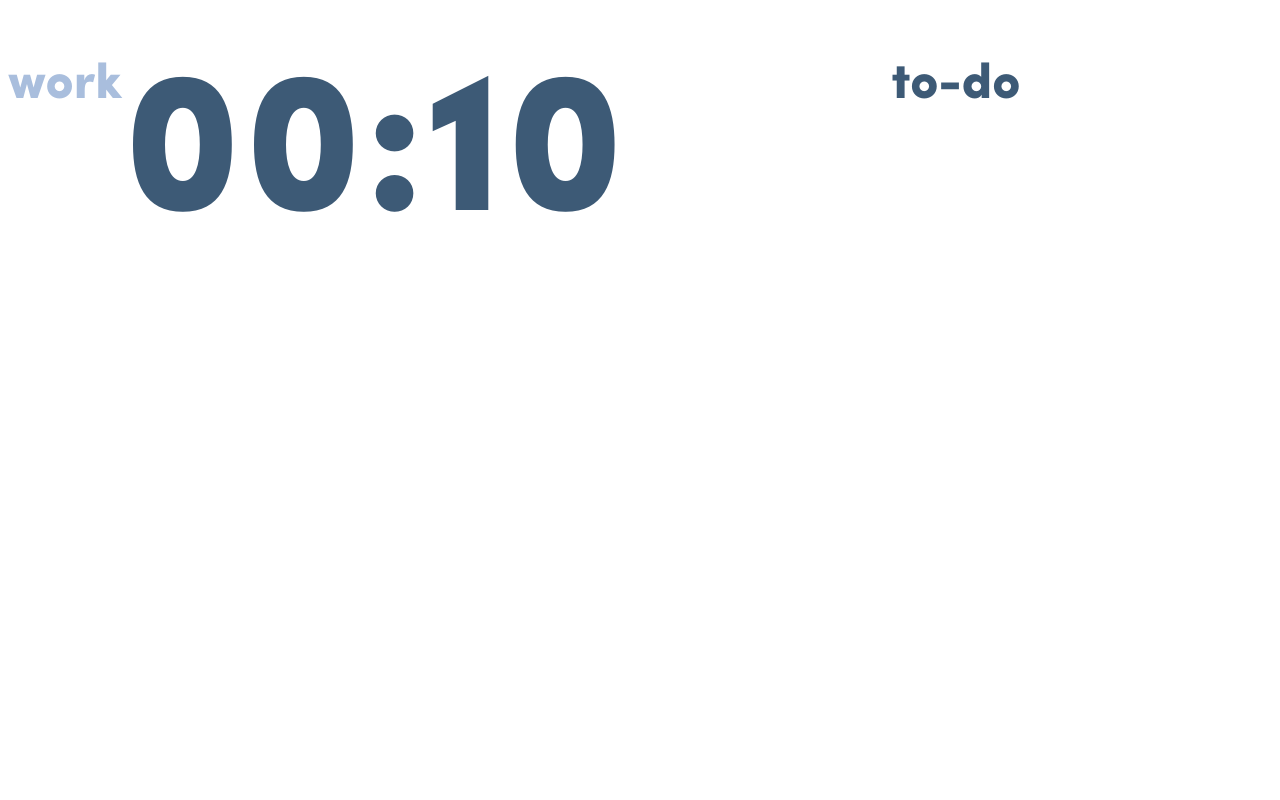
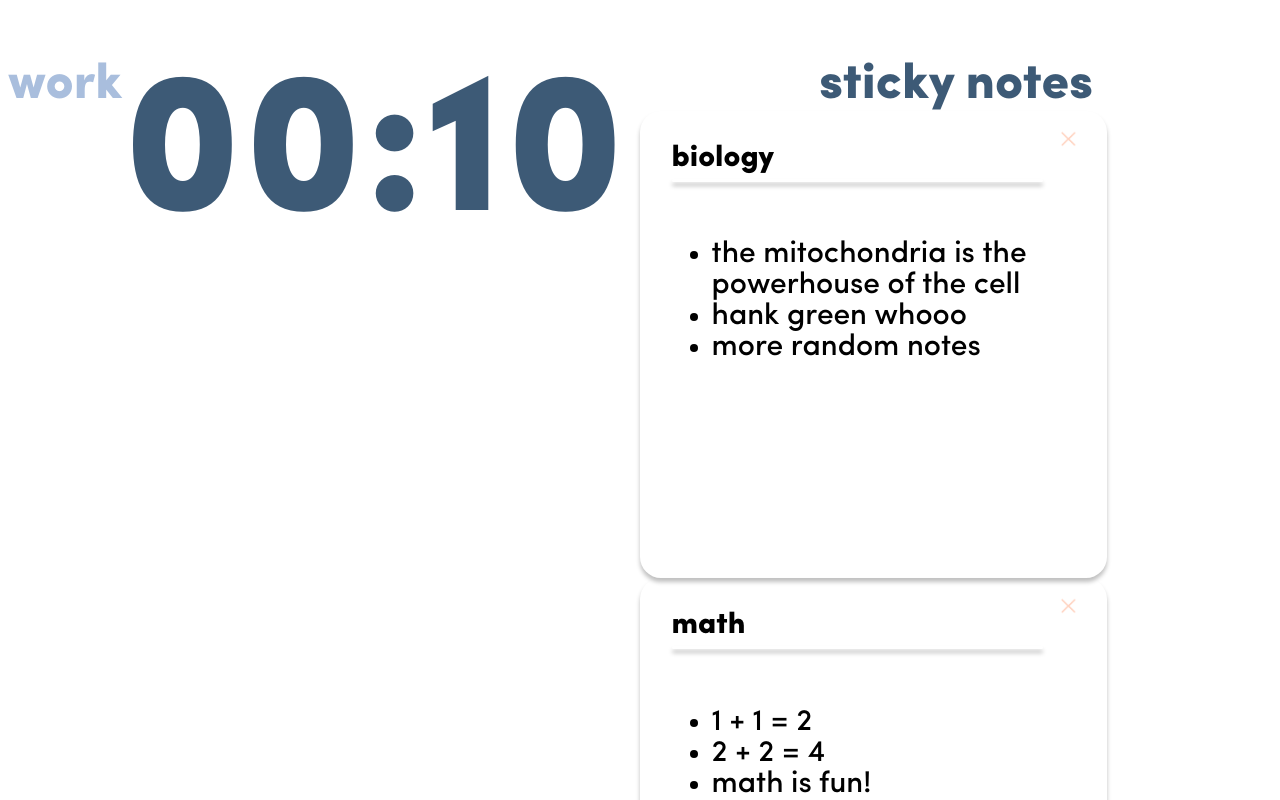
Before and after one commit to MohaElder/Project-Inspo, a Vue app in the folder project-inspo/: page / in a window 1280 px wide. Shown: the top 800 px of the page. Built offline with nearby package versions, Linux system fonts and the light colour scheme.

Commit message:
added sticky note ui and v-for support, dismiss button function for sticky note

```diff
--- /dev/null
+++ b/project-inspo/src/components/note.vue
@@ -0,0 +1,107 @@
+<template>
+  <div v-for="note in notes" :key="note.name" class="card container">
+    <div class="header">
+      <div class="title-space">
+        <div class="card-title">{{ note.name }}</div>
+        <div class="line"></div>
+      </div>
+      <img class="dismiss-x" src="../assets/icons/cross.png" @click="dismiss" />
+    </div>
+    <ul class="card-body">
+      <li class="list-item" v-for="(str, index) in note.notes" :key="index">
+        {{ str }}
+      </li>
+    </ul>
+  </div>
+</template>
+
+<script>
+export default {
+  name: "note",
+  data() {
+    return {
+      msg: "hi",
+      notes: [
+        {
+          name: "biology",
+          notes: [
+            "the mitochondria is the powerhouse of the cell",
+            "hank green whooo",
+            "more random notes",
+          ],
+        },
+        {
+          name: "math",
+          notes: [
+            "1 + 1 = 2",
+            "2 + 2 = 4",
+            "math is fun!",
+          ],
+        },
+      ],
+    };
+  },
+  methods: {
+    dismiss() {
+      console.log("dismissed!");
+    },
+  },
+};
+</script>
+
+<!-- Add "scoped" attribute to limit CSS to this component only -->
+<style scoped>
+@import url("../global.css");
+
+.card {
+  height: 404px;
+  width: 404px;
+  border: 4px solid var(--orange);
+  border-radius: 21px;
+  padding: 5%;
+  flex-direction: column;
+  align-items: flex-start;
+  box-shadow: 0px 4px 4px rgba(0, 0, 0, 0.25);
+}
+
+.header {
+  height: 20%;
+  width: 100%;
+  display: flex;
+  justify-content: space-between;
+}
+
+.title-space {
+  width: 100%;
+}
+
+.card-title {
+  text-align: start;
+  font-family: "Sofia Pro Black";
+  font-size: 30px;
+  color: black;
+}
+
+.line {
+  margin-top: 5px;
+  width: 100%;
+  height: 3px;
+  background: var(--orange);
+  border-radius: 21px;
+  box-shadow: 0px 4px 4px rgba(0, 0, 0, 0.25);
+}
+
+.list-item {
+  font-size: 30px;
+  font-family: "Sofia Pro Medium";
+  color: black;
+  text-align: start;
+}
+
+.dismiss-x {
+  position: relative;
+  bottom: 20px;
+  left: 10px;
+  height: 40%;
+}
+</style>
--- a/project-inspo/src/components/work.vue
+++ b/project-inspo/src/components/work.vue
@@ -6,14 +6,21 @@
 
     </div>
     <div class="half">
-        <div class="blue semi-title">to-do</div>
+        <div class="blue semi-title">sticky notes</div>
+        <note />
     </div>
   </div>
 </template>
 
 <script>
+
+import note from './note.vue'
+
 export default {
   name: "index",
+   components: {
+      note
+  },
   data() {
     return {
       msg: "hi",
--- a/project-inspo/src/global.css
+++ b/project-inspo/src/global.css
@@ -125,6 +125,10 @@
     src: local('./assets/fonts/Sofia Pro Black Italic'), url('./assets/fonts/Sofia Pro Black Italic Az.woff') format('woff');
     }
 
+    :root{
+        --orange: #FF8D5D;
+    }
+
     .container{
         display: flex;
         width: 100%;
```
Also changed, not shown: project-inspo/src/assets/icons/cross.png (added).
